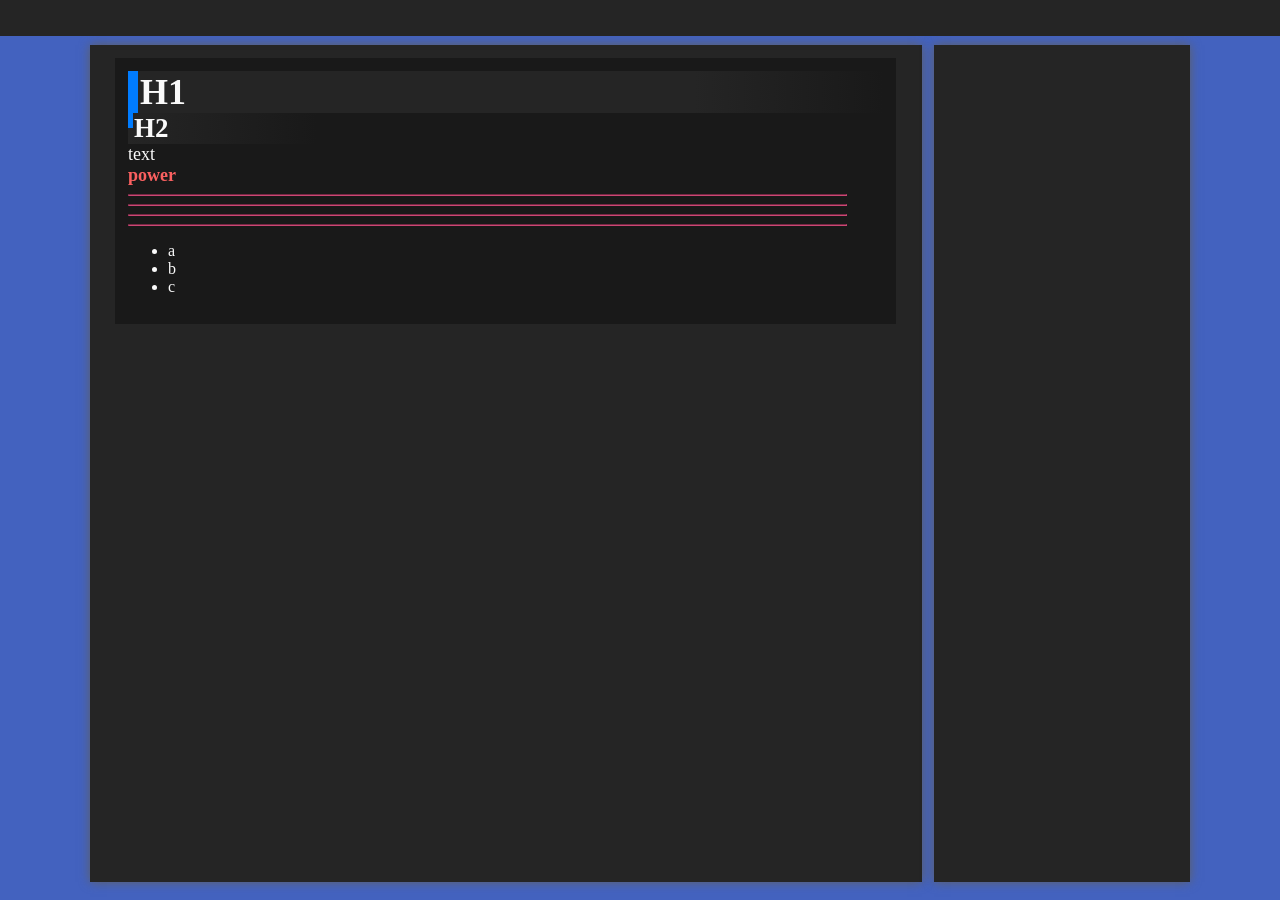
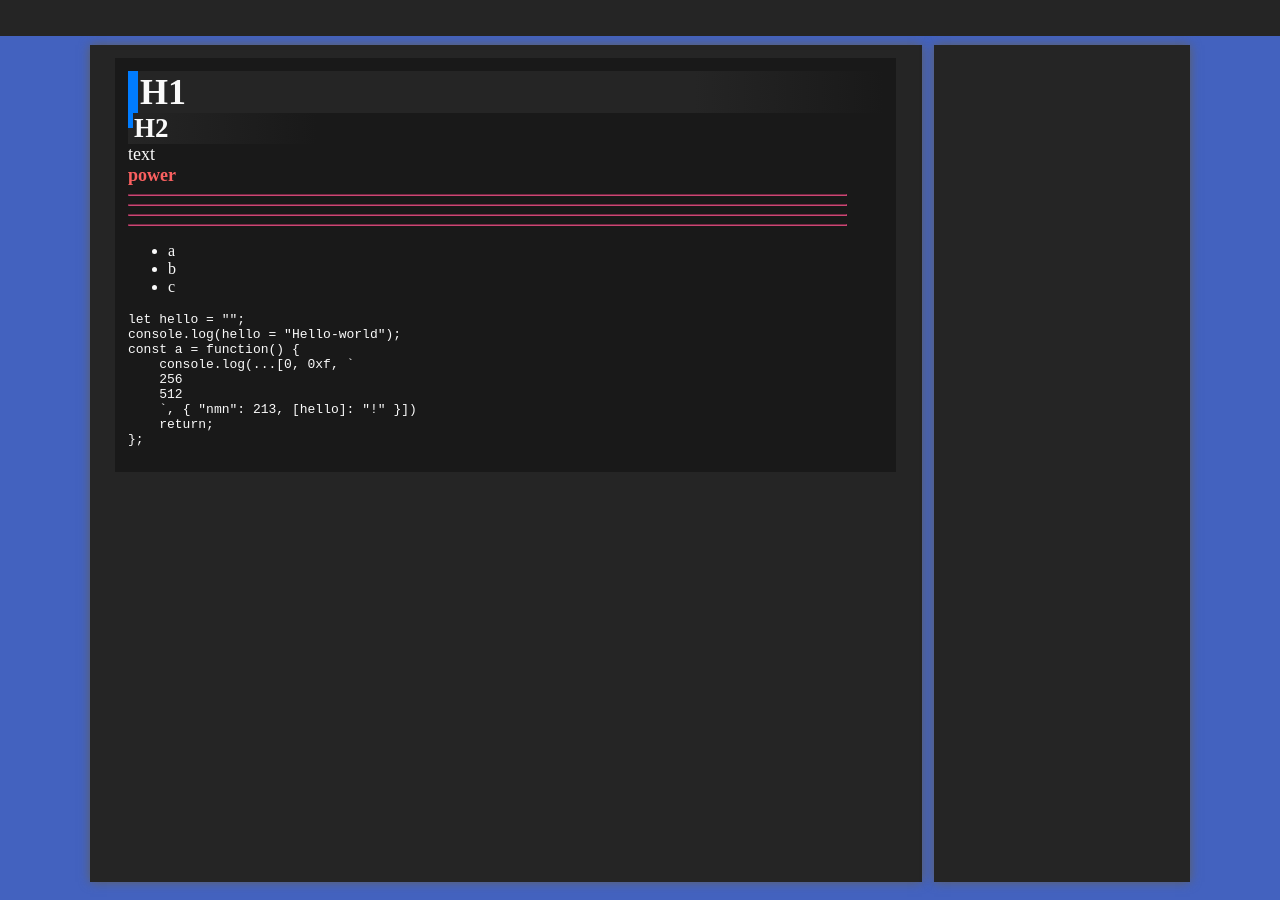
Before and after one commit to njmono3/njmono3.github.io, a Jekyll site: the page built from note/nt0.md, in a window 1280 px wide. Built offline with Jekyll 4.4.1, drawn with Linux system fonts in a browser that asks for light colours; Markdown is read by kramdown in place of the engine named in the settings.

Commit message:
Update nt0.md

````diff
--- a/note/nt0.md
+++ b/note/nt0.md
@@ -18,3 +18,15 @@ text
  - a
  - b
  - c
+
+```js
+let hello = "";
+console.log(hello = "Hello-world");
+const a = function() {
+    console.log(...[0, 0xf, `
+    256
+    512
+    `, { "nmn": 213, [hello]: "!" }])
+    return;
+};
+```
````
